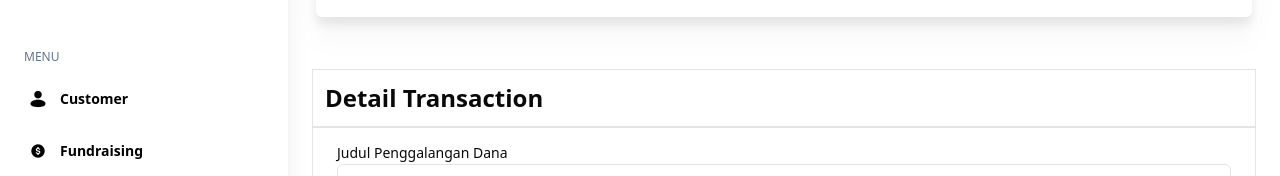
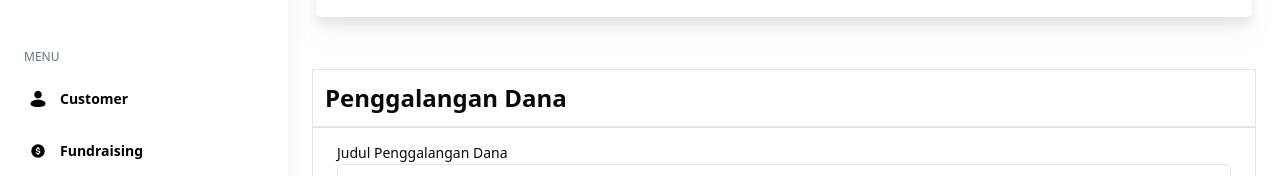
Before and after one commit to Capstone-Alterra/react-raih-peduli, a React (Vite) app: page /fundraising-form in a window 1280 px wide. Shown: the part 171-347 px from the top of the page. Built offline with nearby package versions, Linux system fonts and the light colour scheme.

Commit message:
fix: fix title on page

```diff
--- a/src/pages/fundraising/fundaraising-form.jsx
+++ b/src/pages/fundraising/fundaraising-form.jsx
@@ -23,7 +23,7 @@ function FundraisingForm() {
       <Header titleHeader="Penggalangan Dana" />
       <div className="px-6 py-6 w-full h-full">
         <div className="border">
-          <p className="text-2xl p-3 font-bold flex flex-row">Detail Transaction</p>
+          <p className="text-2xl p-3 font-bold flex flex-row">Penggalangan Dana</p>
         </div>
         <div className="border mb-5">
           <div className="px-6 py-3">
```
